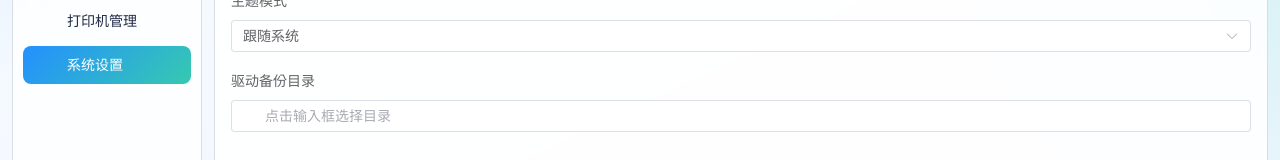
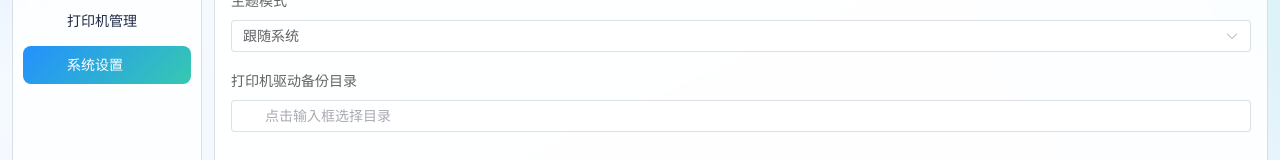
Before and after one commit to jarvis-workbench/jarvis-print-manage, a Vue app: page /#/settings in a window 1280 px wide. Shown: the part 125-285 px from the top of the page. Built offline with nearby package versions, Linux system fonts and the light colour scheme; some icons are missing.

Commit message:
统一设置页备份目录字段文案

```diff
--- a/src/views/SettingsView.vue
+++ b/src/views/SettingsView.vue
@@ -89,7 +89,7 @@ onMounted(loadSettings)
         </el-select>
       </el-form-item>
 
-      <el-form-item label="驱动备份目录">
+      <el-form-item label="打印机驱动备份目录">
         <el-input
           v-model="backupDir"
           readonly
```
